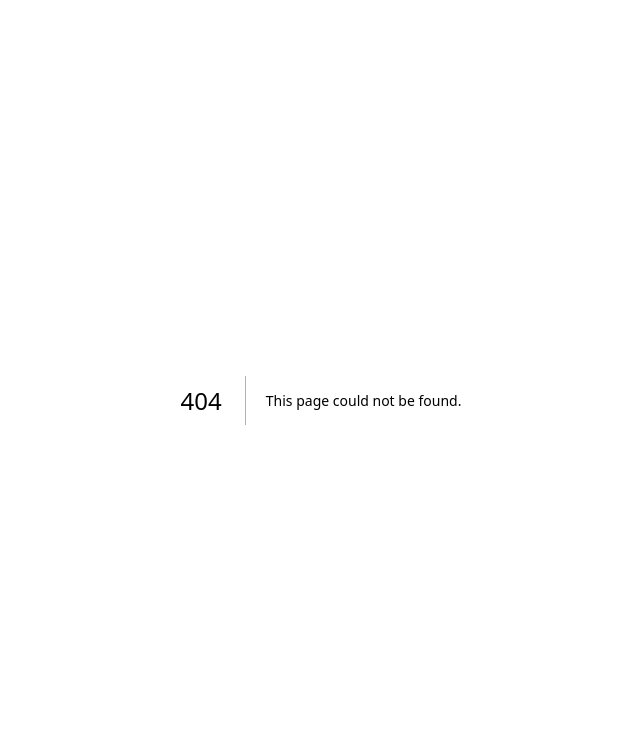
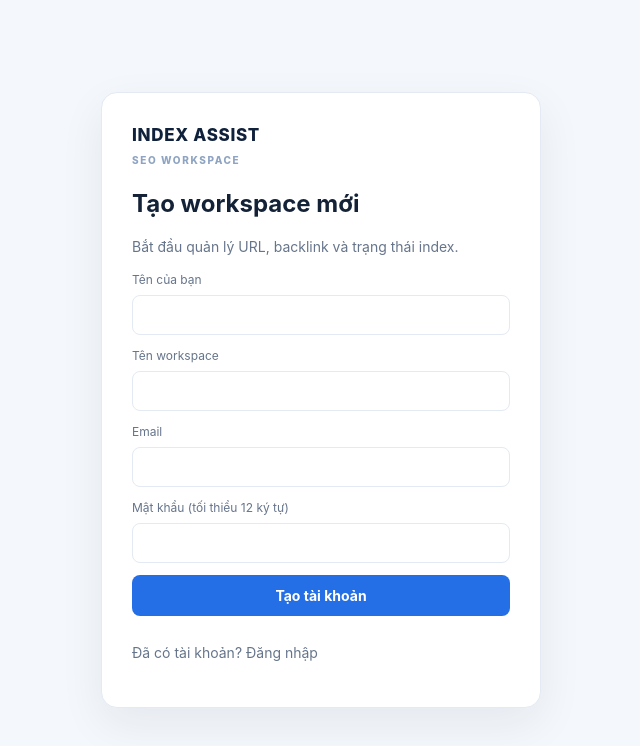
Before and after one commit to seokillseo-byte/index, a Next.js app in the folder apps/customer/: page /register in a window 1280 px wide. Before the commit this address had no page. Shown: the top 746 px of the page, without its empty margins (319-959 px from the left). Built offline with nearby package versions, Linux system fonts and the light colour scheme.

Commit message:
feat(customer-ui): add SaaS workspace registration page

```diff
--- /dev/null
+++ b/apps/customer/app/register/page.tsx
@@ -0,0 +1,9 @@
+'use client';
+import {FormEvent,useState} from 'react';
+import Link from 'next/link';
+import {useRouter} from 'next/navigation';
+export default function Register(){
+ const router=useRouter(),[email,setEmail]=useState(''),[password,setPassword]=useState(''),[displayName,setDisplayName]=useState(''),[workspaceName,setWorkspaceName]=useState(''),[error,setError]=useState(''),[loading,setLoading]=useState(false);
+ async function submit(e:FormEvent){e.preventDefault();setLoading(true);setError('');try{const r=await fetch('/api/register',{method:'POST',headers:{'content-type':'application/json'},body:JSON.stringify({email,password,displayName,workspaceName})});const d=await r.json();if(!r.ok)throw new Error(d.message||'Đăng ký thất bại');router.replace('/');router.refresh();}catch(e){setError(e instanceof Error?e.message:'Không thể đăng ký');}finally{setLoading(false);}}
+ return <main className="login-wrap"><form className="login-card" onSubmit={submit}><div className="brand" style={{color:'#10213b'}}>INDEX ASSIST<small>SEO WORKSPACE</small></div><h1>Tạo workspace mới</h1><p className="muted">Bắt đầu quản lý URL, backlink và trạng thái index.</p><div className="form-grid"><label className="field">Tên của bạn<input required minLength={2} maxLength={80} value={displayName} onChange={e=>setDisplayName(e.target.value)}/></label><label className="field">Tên workspace<input required minLength={2} maxLength={80} value={workspaceName} onChange={e=>setWorkspaceName(e.target.value)}/></label><label className="field">Email<input type="email" required autoComplete="email" value={email} onChange={e=>setEmail(e.target.value)}/></label><label className="field">Mật khẩu (tối thiểu 12 ký tự)<input type="password" required minLength={12} maxLength={128} autoComplete="new-password" value={password} onChange={e=>setPassword(e.target.value)}/></label>{error&&<p className="error">{error}</p>}<button className="primary" disabled={loading}>{loading?'Đang tạo workspace…':'Tạo tài khoản'}</button><p className="muted">Đã có tài khoản? <Link href="/login">Đăng nhập</Link></p></div></form></main>;
+}
```
